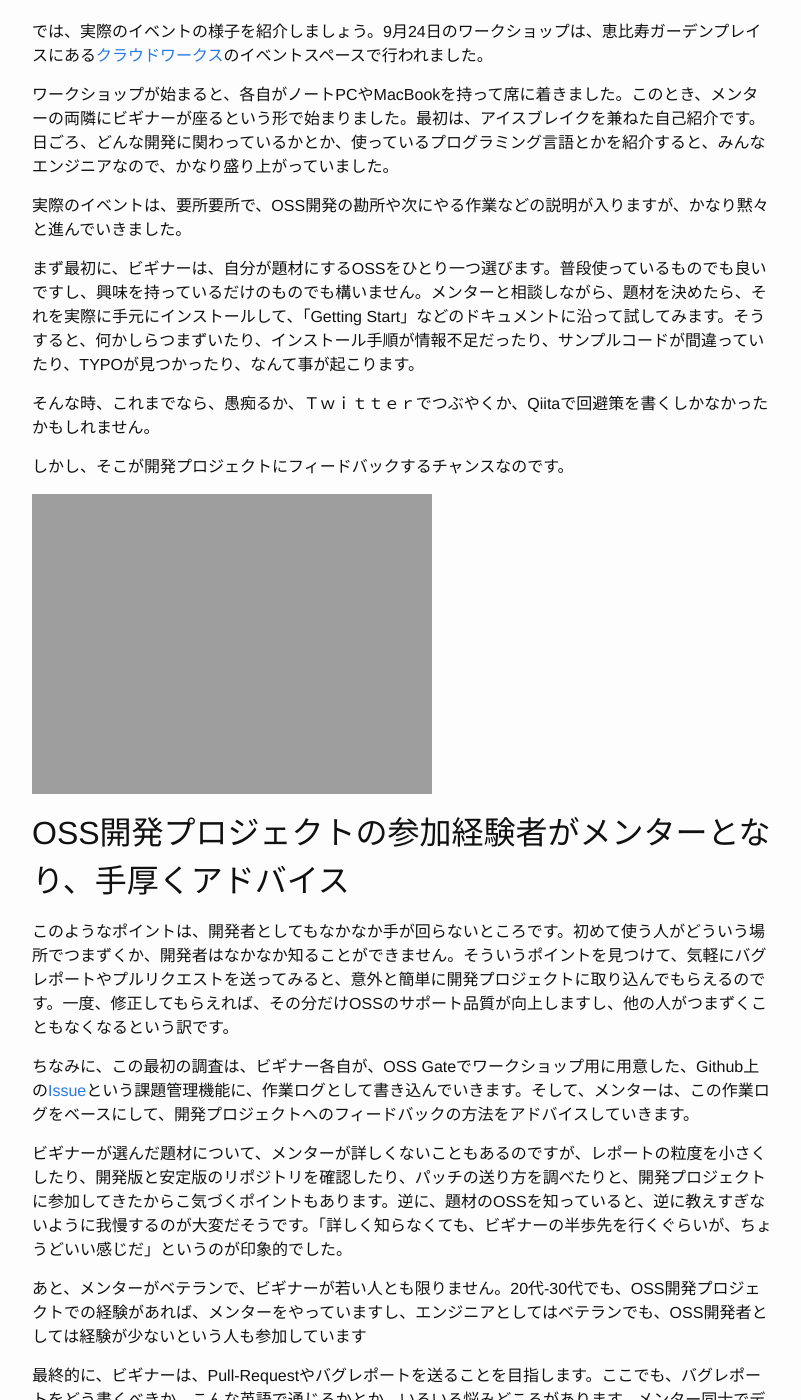
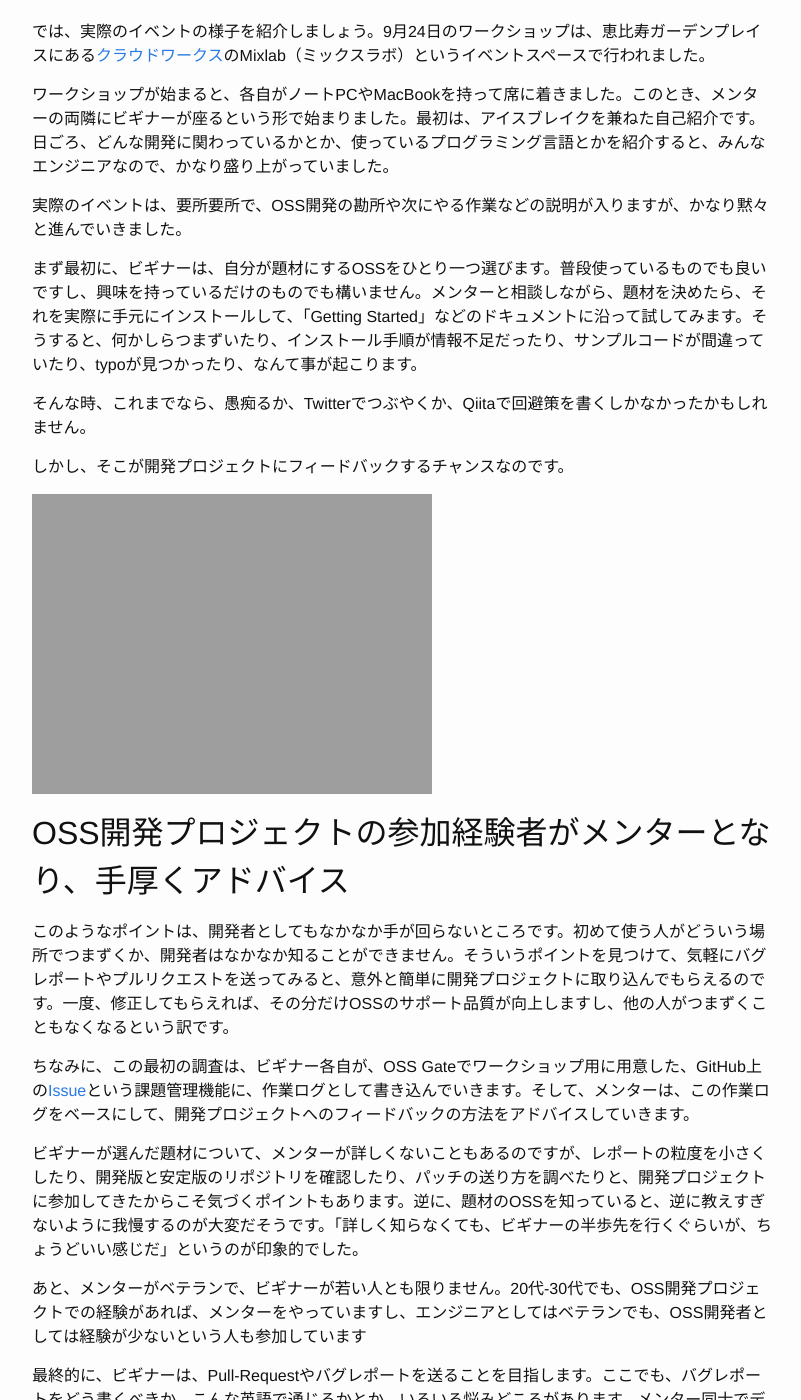
Before and after one commit to oss-gate/oss-gate.github.io, a Jekyll site: the page built from _posts/2016-09-24-workshop-report-tokyo.md, in a window 1280 px wide and 1400 px high, scrolled down 2632 px. Shown: the whole window, without its empty margins (238-1039 px from the left). Built offline with Jekyll 4.4.1, drawn with Linux system fonts in a browser that asks for light colours; some of the changed text lies outside the part shown.

Commit message:
Fix typo
https://github.com/oss-gate/oss-gate.github.io/pull/8

```diff
--- a/_posts/2016-09-24-workshop-report-tokyo.md
+++ b/_posts/2016-09-24-workshop-report-tokyo.md
@@ -30,12 +30,12 @@
 
 しかし、開発に参加してくれる人たちが十分に存在しなければ、話になりません。
 
-そこで、開発コミュニティの有志が、OSS開発プロジェクトに参加したことがない人向けに、開発プロジェクトの活動の一端を実際に行ってもらうワークショップを開催しています。それが、「OSS Gate」([Doorkeeper](https://OSS-Gate.doorkeeper.jp/)、[Github](https://github.com/OSS-Gate))です。まだ、2016年の3月から始まって、2か月ごとの開催ですが、毎回多数のキャンセル待ちが出る人気イベントになっています。
+そこで、開発コミュニティの有志が、OSS開発プロジェクトに参加したことがない人向けに、開発プロジェクトの活動の一端を実際に行ってもらうワークショップを開催しています。それが、「OSS Gate」([Doorkeeper](https://OSS-Gate.doorkeeper.jp/)、[GitHub](https://github.com/OSS-Gate))です。まだ、2016年の3月から始まって、2か月ごとの開催ですが、毎回多数のキャンセル待ちが出る人気イベントになっています。
 
 
 ## 未経験者が経験者になるワークショップ
 
-ここ数年、Githubの普及により、開発プロジェクトからソースコードを入手したり、活動の様子を垣間見ることが、かなり手軽になりました。しかし、オープンソース開発プロジェクトへの新しい参加者は、決して多くありません。これは、どの開発プロジェクトでも共通していると思います。
+ここ数年、GitHubの普及により、開発プロジェクトからソースコードを入手したり、活動の様子を垣間見ることが、かなり手軽になりました。しかし、オープンソース開発プロジェクトへの新しい参加者は、決して多くありません。これは、どの開発プロジェクトでも共通していると思います。
 
 OSS Gateの参加者に、開発プロジェクトに参加していない理由を聞いてみると、「本業の仕事が忙しい」「間違ったことをするんじゃないかと不安を感じる」といった答えが返ってきました。
 
@@ -54,19 +54,19 @@
 
 これまでに、のべ70名程度のビギナーの人が参加してくれました。ここ最近は、多くのキャンセル待ちが出る、人気の高いイベントになっています。
 
-では、実際のイベントの様子を紹介しましょう。9月24日のワークショップは、恵比寿ガーデンプレイスにある[クラウドワークス](https://crowdworks.co.jp/)のイベントスペースで行われました。
+では、実際のイベントの様子を紹介しましょう。9月24日のワークショップは、恵比寿ガーデンプレイスにある[クラウドワークス](https://crowdworks.co.jp/)のMixlab（ミックスラボ）というイベントスペースで行われました。
 
 ワークショップが始まると、各自がノートPCやMacBookを持って席に着きました。このとき、メンターの両隣にビギナーが座るという形で始まりました。最初は、アイスブレイクを兼ねた自己紹介です。日ごろ、どんな開発に関わっているかとか、使っているプログラミング言語とかを紹介すると、みんなエンジニアなので、かなり盛り上がっていました。
 
 実際のイベントは、要所要所で、OSS開発の勘所や次にやる作業などの説明が入りますが、かなり黙々と進んでいきました。
 
-まず最初に、ビギナーは、自分が題材にするOSSをひとり一つ選びます。普段使っているものでも良いですし、興味を持っているだけのものでも構いません。メンターと相談しながら、題材を決めたら、それを実際に手元にインストールして、「Getting Start」などのドキュメントに沿って試してみます。そうすると、何かしらつまずいたり、インストール手順が情報不足だったり、サンプルコードが間違っていたり、TYPOが見つかったり、なんて事が起こります。
+まず最初に、ビギナーは、自分が題材にするOSSをひとり一つ選びます。普段使っているものでも良いですし、興味を持っているだけのものでも構いません。メンターと相談しながら、題材を決めたら、それを実際に手元にインストールして、「Getting Started」などのドキュメントに沿って試してみます。そうすると、何かしらつまずいたり、インストール手順が情報不足だったり、サンプルコードが間違っていたり、typoが見つかったり、なんて事が起こります。
 
-そんな時、これまでなら、愚痴るか、Ｔｗｉｔｔｅｒでつぶやくか、Qiitaで回避策を書くしかなかったかもしれません。
+そんな時、これまでなら、愚痴るか、Twitterでつぶやくか、Qiitaで回避策を書くしかなかったかもしれません。
 
 しかし、そこが開発プロジェクトにフィードバックするチャンスなのです。
 
-![写真1](https://oss-gate.github.io/images/20160924/photo02.png)
+![写真2](https://oss-gate.github.io/images/20160924/photo02.png)
 
 
 
@@ -74,9 +74,9 @@
 
 このようなポイントは、開発者としてもなかなか手が回らないところです。初めて使う人がどういう場所でつまずくか、開発者はなかなか知ることができません。そういうポイントを見つけて、気軽にバグレポートやプルリクエストを送ってみると、意外と簡単に開発プロジェクトに取り込んでもらえるのです。一度、修正してもらえれば、その分だけOSSのサポート品質が向上しますし、他の人がつまずくこともなくなるという訳です。
 
-ちなみに、この最初の調査は、ビギナー各自が、OSS Gateでワークショップ用に用意した、Github上の[Issue](https://github.com/oss-gate/workshop/issues)という課題管理機能に、作業ログとして書き込んでいきます。そして、メンターは、この作業ログをベースにして、開発プロジェクトへのフィードバックの方法をアドバイスしていきます。
+ちなみに、この最初の調査は、ビギナー各自が、OSS Gateでワークショップ用に用意した、GitHub上の[Issue](https://github.com/oss-gate/workshop/issues)という課題管理機能に、作業ログとして書き込んでいきます。そして、メンターは、この作業ログをベースにして、開発プロジェクトへのフィードバックの方法をアドバイスしていきます。
 
-ビギナーが選んだ題材について、メンターが詳しくないこともあるのですが、レポートの粒度を小さくしたり、開発版と安定版のリポジトリを確認したり、パッチの送り方を調べたりと、開発プロジェクトに参加してきたからこ気づくポイントもあります。逆に、題材のOSSを知っていると、逆に教えすぎないように我慢するのが大変だそうです。「詳しく知らなくても、ビギナーの半歩先を行くぐらいが、ちょうどいい感じだ」というのが印象的でした。
+ビギナーが選んだ題材について、メンターが詳しくないこともあるのですが、レポートの粒度を小さくしたり、開発版と安定版のリポジトリを確認したり、パッチの送り方を調べたりと、開発プロジェクトに参加してきたからこそ気づくポイントもあります。逆に、題材のOSSを知っていると、逆に教えすぎないように我慢するのが大変だそうです。「詳しく知らなくても、ビギナーの半歩先を行くぐらいが、ちょうどいい感じだ」というのが印象的でした。
 
 あと、メンターがベテランで、ビギナーが若い人とも限りません。20代-30代でも、OSS開発プロジェクトでの経験があれば、メンターをやっていますし、エンジニアとしてはベテランでも、OSS開発者としては経験が少ないという人も参加しています
 
@@ -111,6 +111,6 @@
 ## 参考ページ
 
 - [OSS Gate - Doorkeeper](https://OSS-Gate.doorkeeper.jp/)
-- [OSS Gate - Github](https://github.com/OSS-Gate)
+- [OSS Gate - GitHub](https://github.com/OSS-Gate)
 - [OSS Gate - Gitter](https://gitter.im/oss-gate/rooms)
 - [Rubyist Magazine - Rubyist Hotlinks 【第 36 回】 須藤功平さん](http://magazine.rubyist.net/?0053-Hotlinks)
```
Also changed, not shown: other parts of _posts/2016-09-24-workshop-report-tokyo.md (+1 -1 lines).
